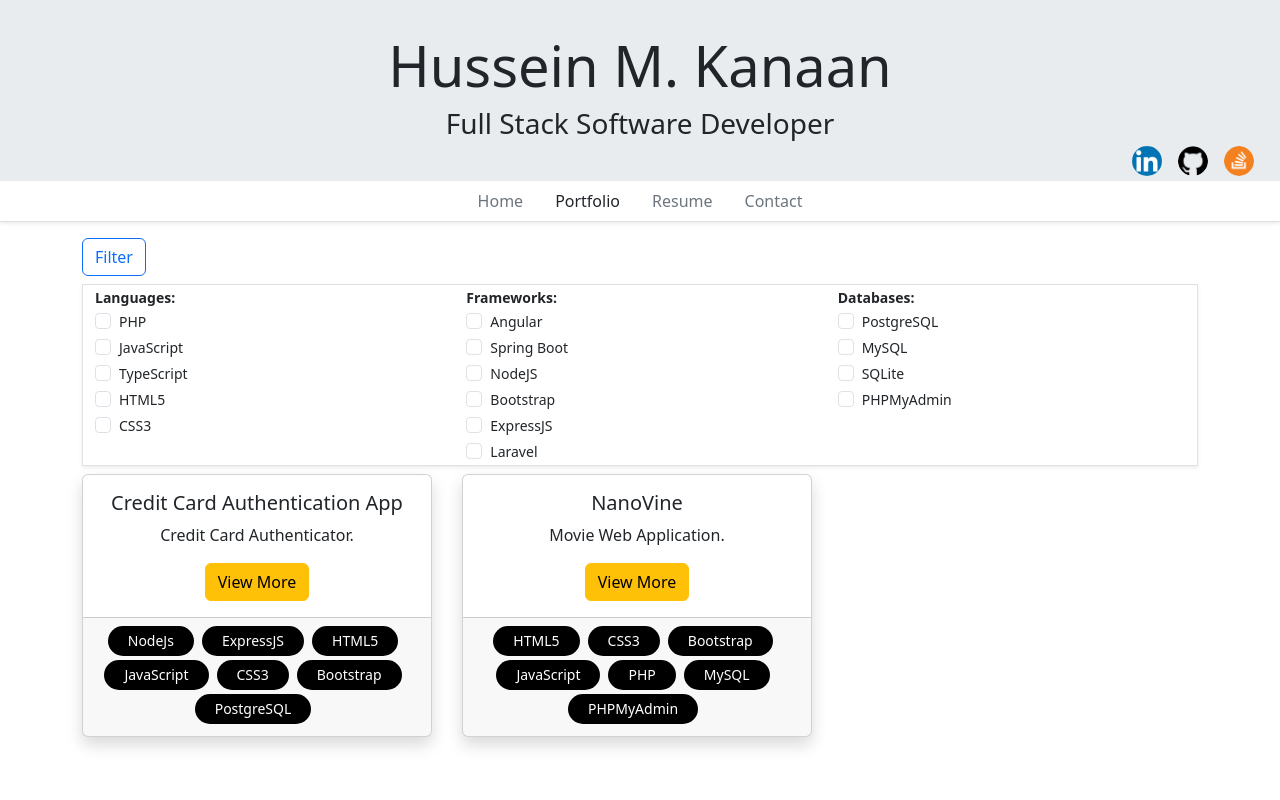
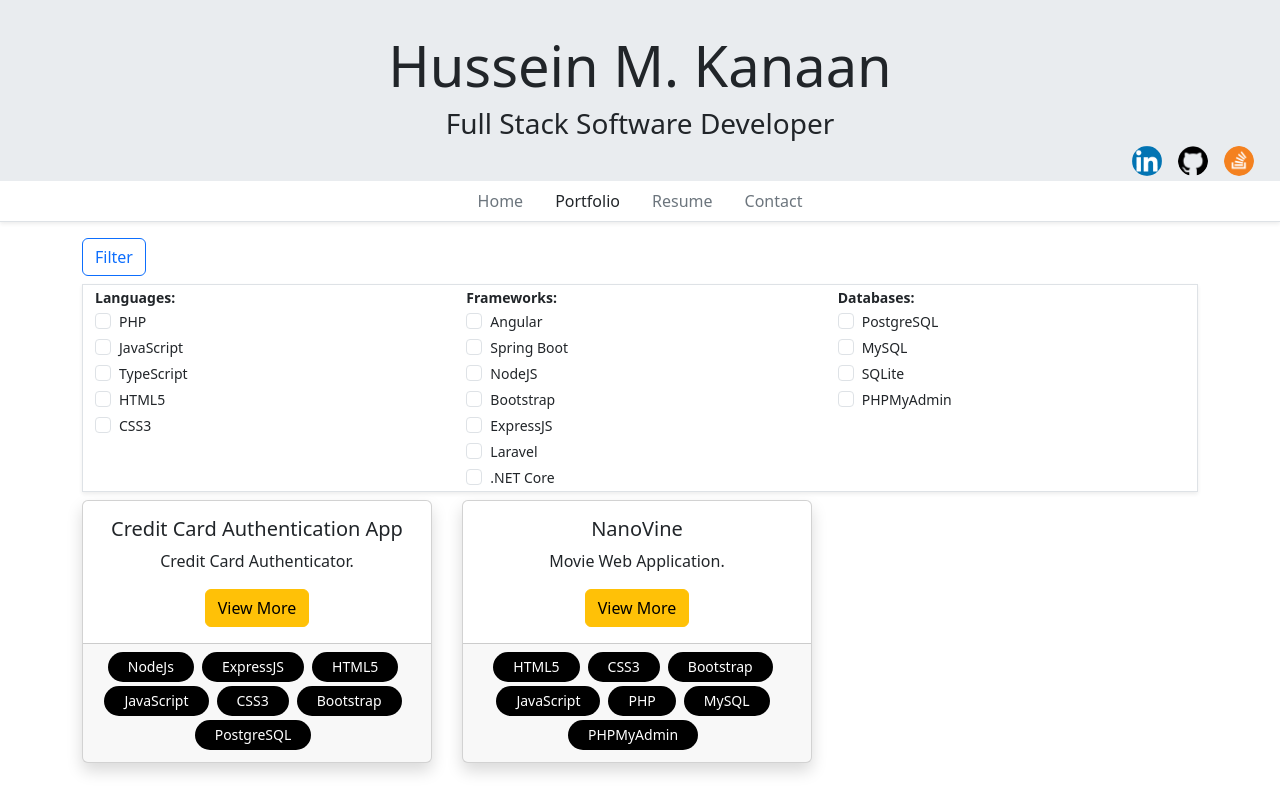
Before and after one commit to husseinkanaan96/portfolio, an Angular app in the folder angular-portfolio/: page /portfolio in a window 1280 px wide. Built offline with nearby package versions, Linux system fonts and the light colour scheme.

Commit message:
added a new tag for skills

```diff
--- a/angular-portfolio/src/app/_models/tags.ts
+++ b/angular-portfolio/src/app/_models/tags.ts
@@ -14,6 +14,7 @@ export class Tag {
     static readonly TYPESCRIPT = new Tag('TypeScript', 'black');
     static readonly LARAVEL = new Tag('Laravel', 'black');
     static readonly SQLITE = new Tag('SQLite', 'black');
+    static readonly DOTNETCORE = new Tag('.NET Core', 'black');
 
 
     private constructor(private readonly key: string,
--- a/angular-portfolio/src/app/portfolio/portfolio.component.html
+++ b/angular-portfolio/src/app/portfolio/portfolio.component.html
@@ -78,6 +78,12 @@
                   <label for="" class="form-check-label small">Laravel</label>
                 </div>
 
+                <div class="form-check">
+                  <input type="checkbox" class="form-check-input position-static me-2" [(ngModel)]="laravel"
+                    (change)="filter()" name="dotnetcore" />
+                  <label for="" class="form-check-label small">.NET Core</label>
+                </div>
+
               </div>
             </div>
             <div class="col">
--- a/angular-portfolio/src/app/portfolio/portfolio.component.ts
+++ b/angular-portfolio/src/app/portfolio/portfolio.component.ts
@@ -30,6 +30,7 @@ export class PortfolioComponent implements OnInit {
   typescript: boolean = false;
   laravel: boolean = false;
   sqlite: boolean = false;
+  dotnetcore: boolean = false;
 
   constructor(private titleService: Title, private projectService: ProjectsService) {
 
@@ -86,6 +87,9 @@ export class PortfolioComponent implements OnInit {
     if (this.sqlite) {
       filterTags.push(Tag.SQLITE)
     }
+    if (this.dotnetcore) {
+      filterTags.push(Tag.DOTNETCORE)
+    }
 
     if (this.typescript
       || this.phpmyadmin
@@ -102,6 +106,7 @@ export class PortfolioComponent implements OnInit {
       || this.javascript
       || this.laravel
       || this.sqlite
+      || this.dotnetcore
     ) {
       this.filtering = true;
     }
@@ -129,6 +134,7 @@ export class PortfolioComponent implements OnInit {
     this.typescript = false;
     this.laravel = false;
     this.sqlite = false;
+    this.dotnetcore;
 
     this.filtering = false;
 
--- a/angular-portfolio/src/app/resume/resume.component.html
+++ b/angular-portfolio/src/app/resume/resume.component.html
@@ -182,6 +182,7 @@
               <li>iBATIS</li>
               <li>NodeJS</li>
               <li>Laravel</li>
+              <li>.NET Core</li>
             </ul>
             <hr />
             <h3 class="text-secondary-emphasis">Databases</h3>
```
Also changed, not shown: 1 other file (tests, documents, lock files or other folders).
